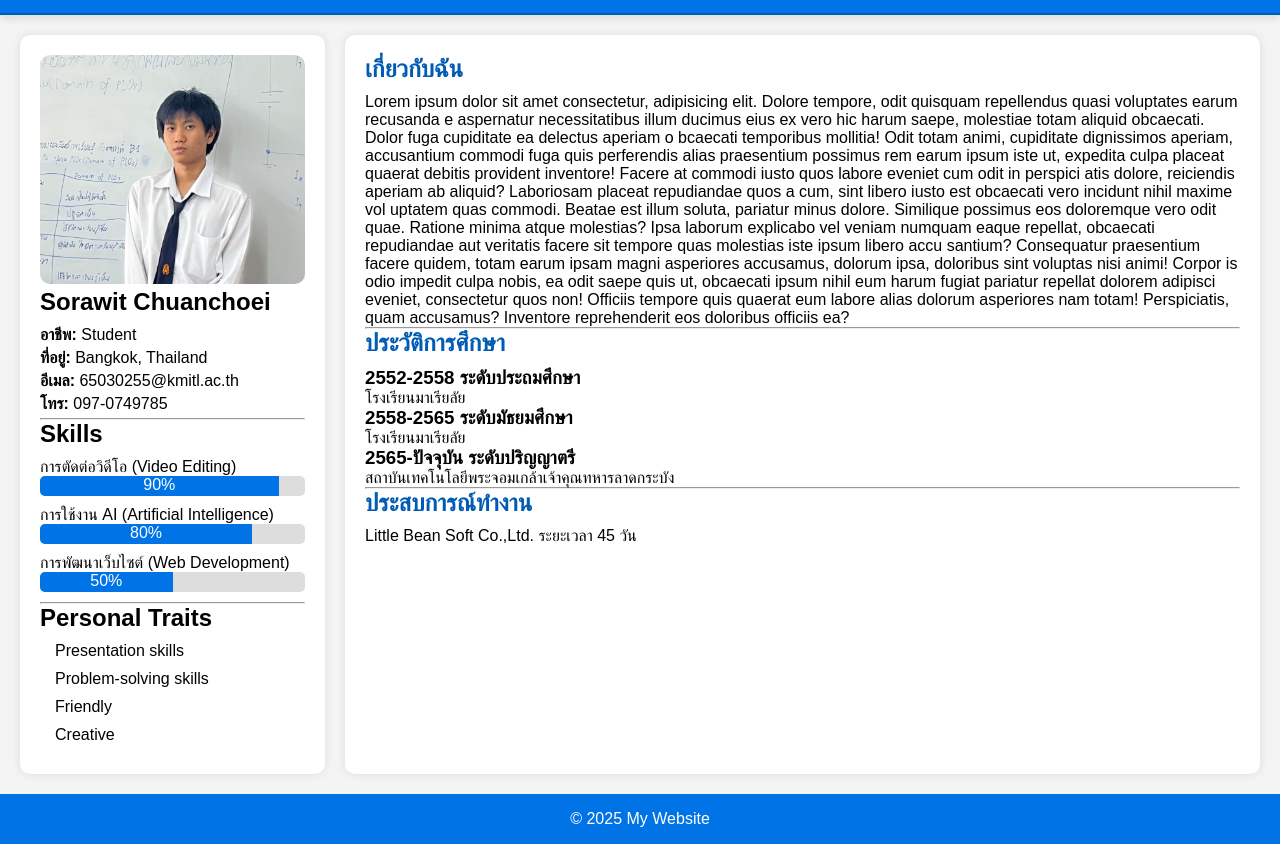
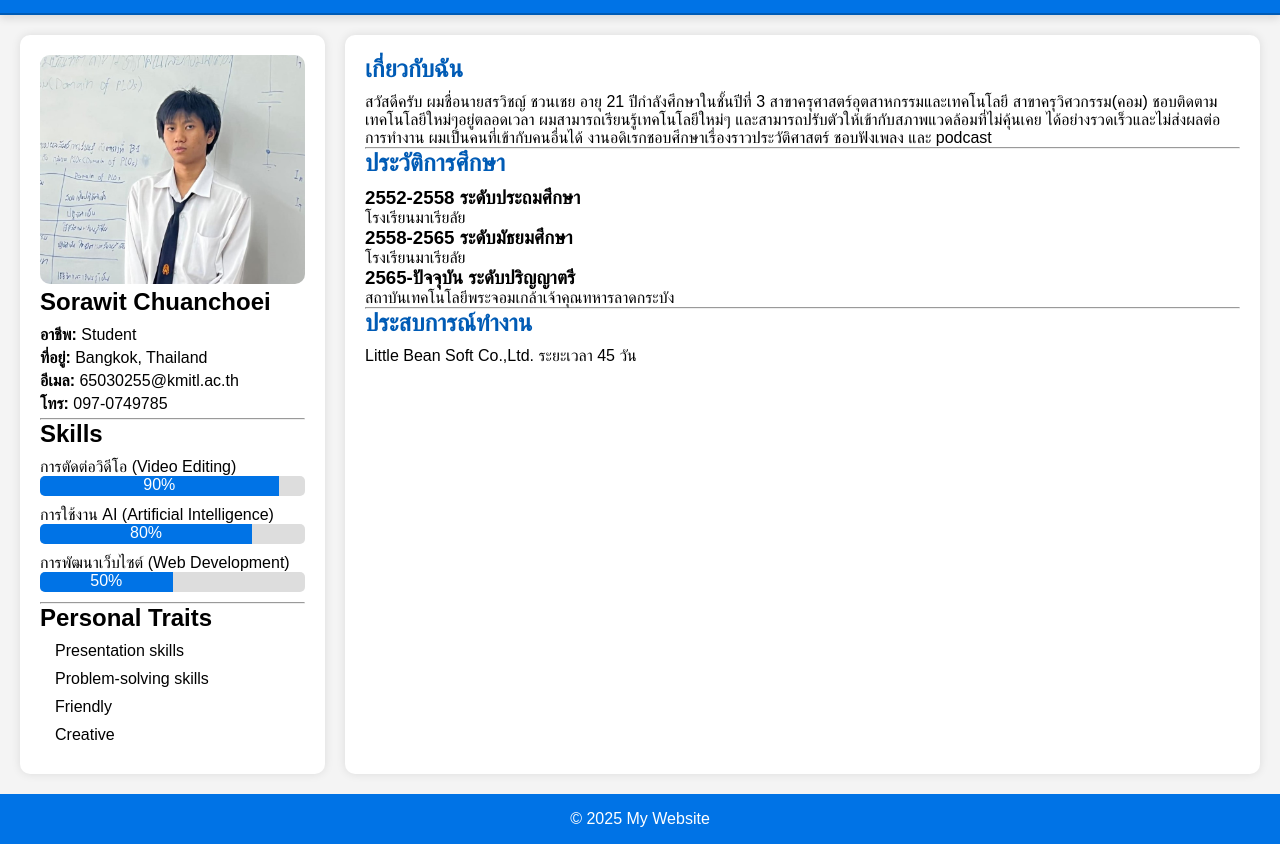
Before and after one commit to DragonDarc/DragonDarc.github.io, a plain HTML site: page cv.html in a window 1280 px wide. Shown: the part 57-901 px from the top of the page. Drawn offline with Linux system fonts and the light colour scheme.

Commit message:
update info cv

```diff
--- a/cv.html
+++ b/cv.html
@@ -66,16 +66,10 @@
         <section>
             <div>
                 <h2>เกี่ยวกับฉัน</h2>
-                <p>Lorem ipsum dolor sit amet consectetur, adipisicing elit. Dolore tempore, odit quisquam repellendus quasi voluptates earum recusanda
-                    e aspernatur necessitatibus illum ducimus eius ex vero hic harum saepe, molestiae totam aliquid obcaecati. Dolor fuga cupiditate ea delectus aperiam o
-                    bcaecati temporibus mollitia! Odit totam animi, cupiditate dignissimos aperiam, accusantium commodi fuga quis perferendis alias praesentium possimus
-                    rem earum ipsum iste ut, expedita culpa placeat quaerat debitis provident inventore! Facere at commodi iusto quos labore eveniet cum odit in perspici
-                    atis dolore, reiciendis aperiam ab aliquid? Laboriosam placeat repudiandae quos a cum, sint libero iusto est obcaecati vero incidunt nihil maxime vol
-                    uptatem quas commodi. Beatae est illum soluta, pariatur minus dolore. Similique possimus eos doloremque vero odit quae. Ratione minima atque molestias?
-                     Ipsa laborum explicabo vel veniam numquam eaque repellat, obcaecati repudiandae aut veritatis facere sit tempore quas molestias iste ipsum libero accu
-                     santium? Consequatur praesentium facere quidem, totam earum ipsam magni asperiores accusamus, dolorum ipsa, doloribus sint voluptas nisi animi! Corpor
-                     is odio impedit culpa nobis, ea odit saepe quis ut, obcaecati ipsum nihil eum harum fugiat pariatur repellat dolorem adipisci eveniet, consectetur quos non! Officiis
-                    tempore quis quaerat eum labore alias dolorum asperiores nam totam! Perspiciatis, quam accusamus? Inventore reprehenderit eos doloribus officiis ea?</p>
+                <p>สวัสดีครับ ผมชื่อนายสรวิชญ์ ชวนเชย อายุ 21 ปีกำลังศึกษาในชั้นปีที่ 3
+                    สาขาครุศาสตร์อุตสาหกรรมและเทคโนโลยี สาขาครุวิศวกรรม(คอม)
+                    ชอบติดตามเทคโนโลยีใหม่ๆอยู่ตลอดเวลา ผมสามารถเรียนรู้เทคโนโลยีใหม่ๆ และสามารถปรับตัวให้เข้ากับสภาพแวดล้อมที่ไม่คุ้นเคย
+                    ได้อย่างรวดเร็วและไม่ส่งผลต่อการทำงาน ผมเป็นคนที่เข้ากับคนอื่นได้ งานอดิเรกชอบศึกษาเรื่องราวประวัติศาสตร์ ชอบฟังเพลง และ podcast </p>
             </div>
             <hr>
             <div>
```
